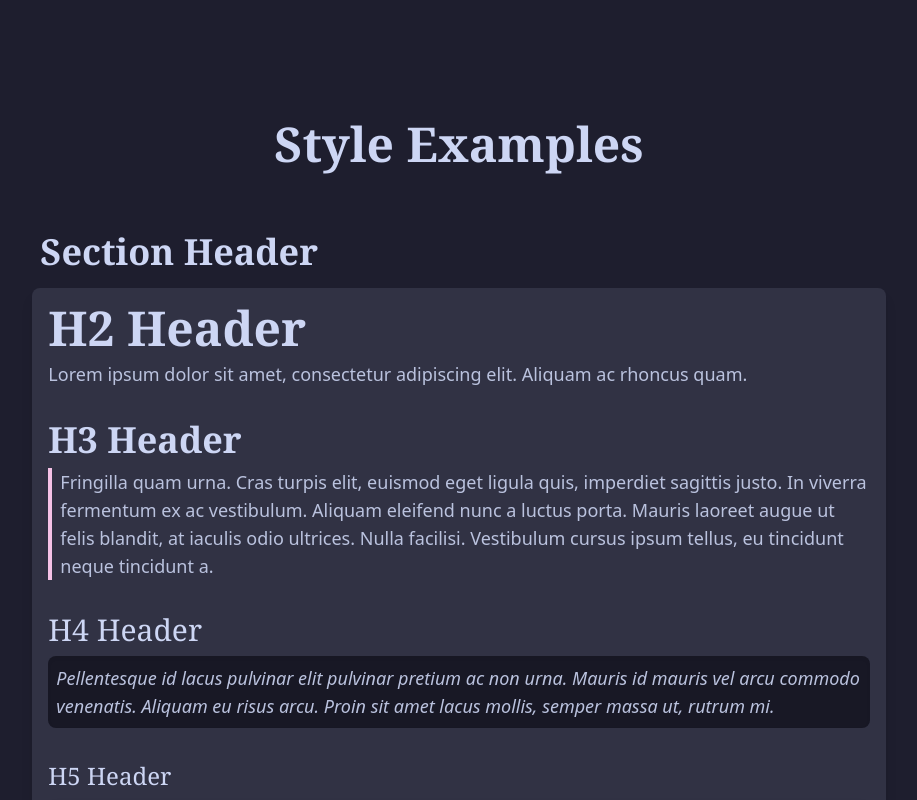
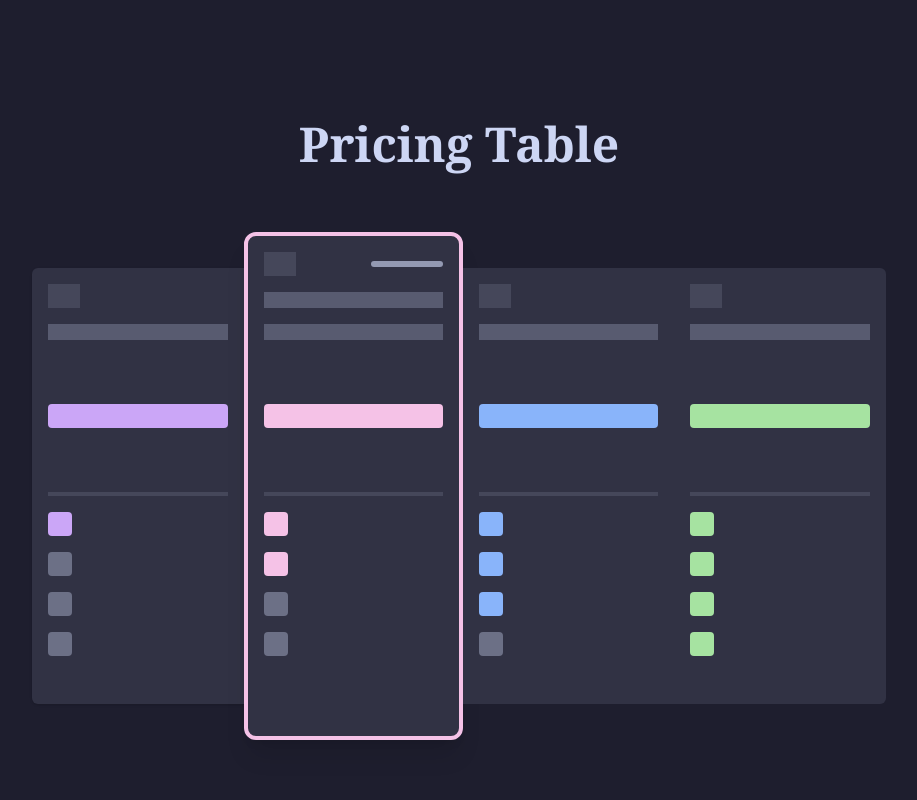
Before and after one commit to brandon-relentnet/doni-portfolio, a Next.js app: page /projects in a window 1280 px wide. Shown: the part 940-1740 px from the top of the page, without its empty margins (181-1098 px from the left). Built offline with nearby package versions, Linux system fonts and the light colour scheme.

Commit message:
Added a pricing table for fun. Might expand upon it later but I think I want to keep adding random hero sections for more templates.

```diff
--- /dev/null
+++ b/src/app/projects/PricingTable.js
@@ -0,0 +1,82 @@
+export default function PricingTable() {
+    return (
+        <>
+            <h2 className="mb-16 text-center">Pricing Table</h2>
+            <div className="flex justify-center items-center pb-64">
+                <div className="flex w-full items-center">
+                    {/* Column 1 */}
+                    <div className="flex flex-col flex-grow shadow gap-16 rounded-l-md bg-surface0 p-4">
+                        <div className="flex flex-col gap-4">
+                            <div className="w-8 h-6 bg-surface1"></div>
+                            <div className="h-4 bg-surface2"></div>
+                        </div>
+
+                        <div className="h-6 bg-mauve rounded"></div>
+
+                        <div className="flex flex-col border-t-4 border-surface1 pt-4 mb-8 gap-4">
+                            <div className="w-6 h-6 bg-mauve rounded"></div>
+                            <div className="w-6 h-6 bg-overlay0 rounded"></div>
+                            <div className="w-6 h-6 bg-overlay0 rounded"></div>
+                            <div className="w-6 h-6 bg-overlay0 rounded"></div>
+                        </div>
+                    </div>
+
+                    {/* Column 2 */}
+                    <div className="flex flex-col gap-16 p-4 shadow-xl border-4 flex-grow border-pink rounded-xl bg-surface0">
+                        <div className="flex flex-col gap-4">
+                            <div className="flex justify-between place-items-center">
+                                <div className="w-8 h-6 bg-surface1"></div>
+                                <div className="w-[40%] bg-overlay2 h-1.5 rounded-full"></div>
+                            </div>
+                            <div className="h-4 bg-surface2"></div>
+                            <div className="h-4 bg-surface2"></div>
+                        </div>
+
+                        <div className="h-6 bg-pink rounded"></div>
+
+                        <div className="flex flex-col border-t-4 border-surface1 pt-4 mb-16 gap-4">
+                            <div className="w-6 h-6 bg-pink rounded"></div>
+                            <div className="w-6 h-6 bg-pink rounded"></div>
+                            <div className="w-6 h-6 bg-overlay0 rounded"></div>
+                            <div className="w-6 h-6 bg-overlay0 rounded"></div>
+                        </div>
+                    </div>
+
+                    {/* Column 3 */}
+                    <div className="flex flex-col gap-16 p-4 flex-grow bg-surface0">
+                        <div className="flex flex-col gap-4">
+                            <div className="w-8 h-6 bg-surface1"></div>
+                            <div className="h-4 bg-surface2"></div>
+                        </div>
+
+                        <div className="h-6 bg-blue rounded"></div>
+
+                        <div className="flex flex-col border-t-4 border-surface1 pt-4 mb-8 gap-4">
+                            <div className="w-6 h-6 bg-blue rounded"></div>
+                            <div className="w-6 h-6 bg-blue rounded"></div>
+                            <div className="w-6 h-6 bg-blue rounded"></div>
+                            <div className="w-6 h-6 bg-overlay0 rounded"></div>
+                        </div>
+                    </div>
+
+                    {/* Column 4 */}
+                    <div className="flex rounded-r-md flex-col gap-16 p-4 flex-grow bg-surface0">
+                        <div className="flex flex-col gap-4">
+                            <div className="w-8 h-6 bg-surface1"></div>
+                            <div className="h-4 bg-surface2"></div>
+                        </div>
+
+                        <div className="h-6 bg-green rounded"></div>
+
+                        <div className="flex flex-col border-t-4 border-surface1 pt-4 mb-8 gap-4">
+                            <div className="w-6 h-6 bg-green rounded"></div>
+                            <div className="w-6 h-6 bg-green rounded"></div>
+                            <div className="w-6 h-6 bg-green rounded"></div>
+                            <div className="w-6 h-6 bg-green rounded"></div>
+                        </div>
+                    </div>
+                </div>
+            </div>
+        </>
+    );
+}
--- a/src/app/projects/page.js
+++ b/src/app/projects/page.js
@@ -1,4 +1,5 @@
 import dynamic from "next/dynamic";
+import PricingTable from "./PricingTable";
 
 const HeroSection = dynamic(() => import("@/components/HeroSection"));
 const LoremIpsum = dynamic(() => import("@/components/LoremIpsum"));
@@ -19,6 +20,8 @@ export default function Projects() {
             />
 
             <div className="page-container">
+                <PricingTable />
+
                 {/* Display some placeholder text */}
                 <LoremIpsum />
             </div>
```
